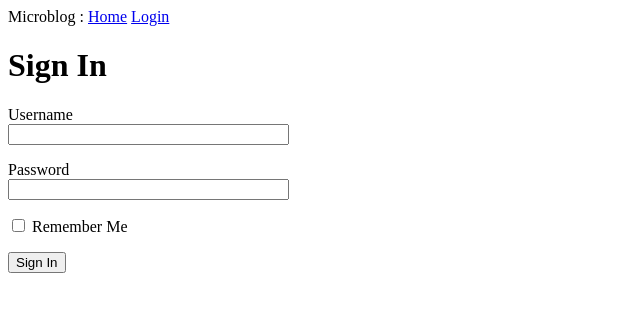
After one commit to snehagupta01/HackOCommune, a Flask app: page /login in a window 1280 px wide. The commit adds this page. Shown: the top 312 px of the page, without its empty margins (0-640 px from the left). Run offline with Flask 2, Linux system fonts and the light colour scheme.

Commit message:
webforms

```diff
--- a/app/__init__.py
+++ b/app/__init__.py
@@ -1,5 +1,7 @@
 from flask import Flask
+from config import Config
 
 app=Flask(__name__)
+app.config.from_object(Config)
 
 from app import routes
--- /dev/null
+++ b/app/forms.py
@@ -0,0 +1,9 @@
+from flask_wtf import FlaskForm
+from wtforms import StringField,PasswordField,BooleanField,SubmitField
+from wtforms.validators import DataRequired
+
+class LoginForm(FlaskForm):
+    username=StringField('Username',validators=[DataRequired()])
+    password=PasswordField('Password',validators=[DataRequired()])
+    remember_me=BooleanField('Remember Me')
+    submit=SubmitField('Sign In')
--- a/app/routes.py
+++ b/app/routes.py
@@ -1,5 +1,6 @@
 from app import app
-from flask import render_template
+from flask import render_template,flash,redirect,url_for
+from app.forms import LoginForm
 
 @app.route('/')
 @app.route('/index')
@@ -15,3 +16,11 @@ def index():
         }
     ]
     return render_template('index.html',title='Home',user=user,posts=posts)
+
+@app.route('/login',methods=['POST','GET'])
+def login():
+    form=LoginForm()
+    if form.validate_on_submit():
+        flash('Login requseted for user={} ,remember_me={}'.format(form.username.data,form.remember_me.data))
+        return redirect(url_for('index'))
+    return render_template('login.html',title='Sign In',form=form)
--- a/app/templates/base.html
+++ b/app/templates/base.html
@@ -7,7 +7,20 @@
         {%endif%}
     </head>
     <body>
-        <div>Microblog : <a href="/index">Home</a></div>
+        <div
+        >Microblog :
+        <a href="{{url_for('index')}}">Home</a>
+        <a href="{{url_for('login')}}">Login </a>
+    </div>
+        {% with messages=get_flashed_messages() %}
+        {% if messages %}
+    <ul>
+        {% for msg in messages %}
+        <li>{{msg}}</li>
+        {% endfor %}
+    </ul>
+        {%endif%}
+        {%endwith%}
       {% block content %}{% endblock %}
     </body>
 </html>
--- /dev/null
+++ b/app/templates/login.html
@@ -0,0 +1,29 @@
+{% extends "base.html" %}
+{% block content %}
+<h1>Sign In</h1>
+<form action="" method="post">
+{{form.hidden_tag()}}
+<p>
+    {{form.username.label}}<br>
+    {{form.username(size=32)}}<br>
+    {% for error in form.username.errors %}
+    <span style="color:red">{{error}}</span>
+    {% endfor %}
+</p>
+
+<p>
+    {{form.password.label}}<br>
+    {{form.password(size=32)}}<br>
+    {% for error in form.password.errors %}
+    <span style="color:red">{{error}}</span>
+    {% endfor %}
+</p>
+<p>
+    {{form.remember_me()}}
+    {{form.remember_me.label}}
+</p>
+<p>
+    {{form.submit()}}
+</p>
+</form>
+{% endblock %}
--- /dev/null
+++ b/config.py
@@ -0,0 +1,4 @@
+import os
+
+class Config(object):
+     SECRET_KEY=os.environ.get('SECRET_KEY') or 'tujhe-kya-lena-dena'
```
